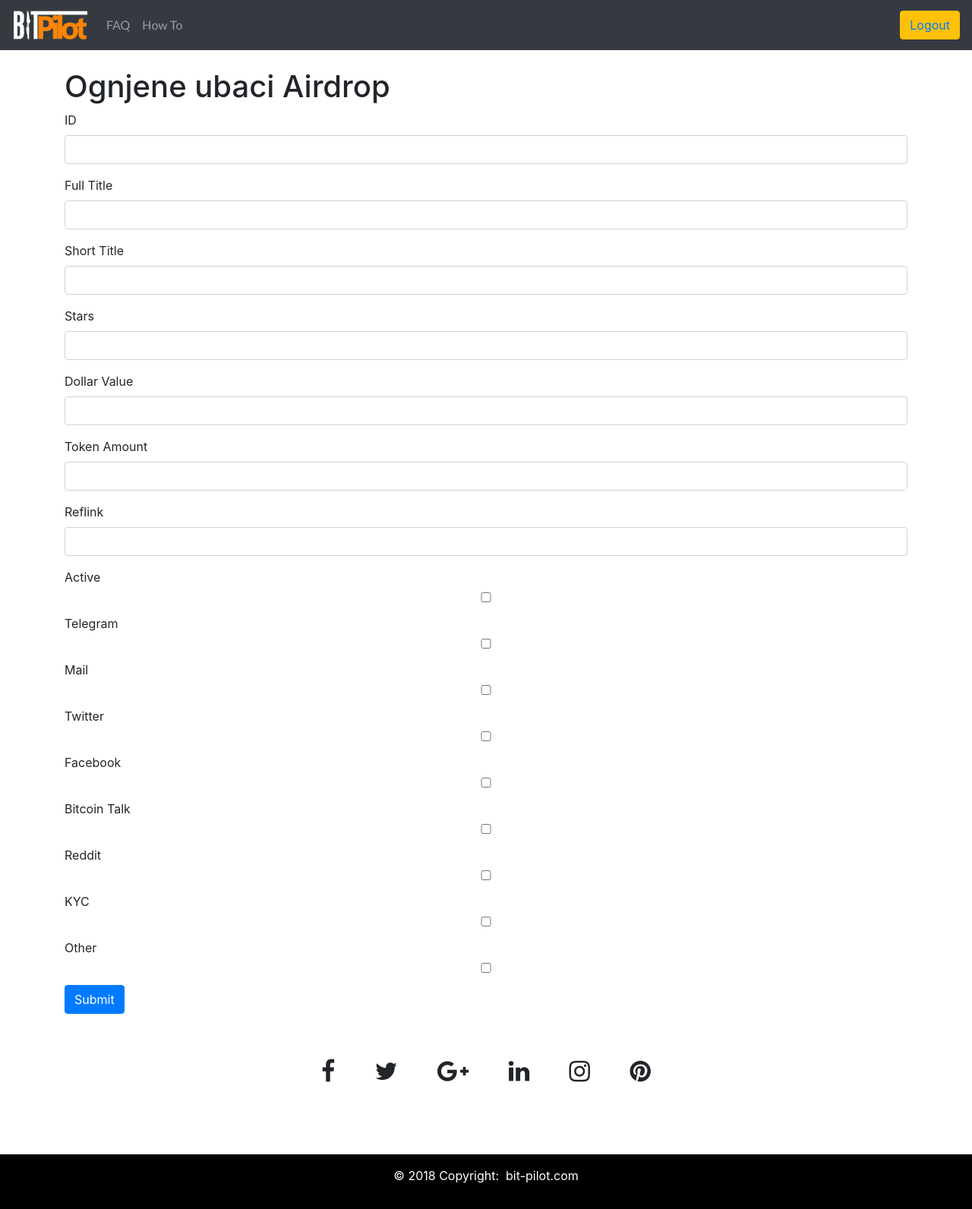
After one commit to doctormilos/Bit-Pilot, a Flask app: page /add_airdrop in a window 1280 px wide. The commit adds this page. Shown: the whole page at 76% size. Run offline with Flask 2, Linux system fonts and the light colour scheme; a user stored in the database is signed in; tables that the repository leaves empty hold one stand-in row (values such as "Sample post"); some libraries are stand-ins or nearby versions.

Commit message:
Dashboard
Add, edit and delete airdrops

```diff
--- a/app.py
+++ b/app.py
@@ -1,9 +1,16 @@
-from flask import Flask, render_template
+from flask import Flask, render_template, request, flash, redirect, url_for, g
+from flask_login import LoginManager, login_user , logout_user , current_user , login_required
+from datetime import datetime
 from flask_sqlalchemy import SQLAlchemy
+from wtforms import Form, StringField, TextAreaField, PasswordField, BooleanField, validators
+
 
 app = Flask(__name__)
-app.config['SQLALCHEMY_DATABASE_URI'] = 'mysql+pymysql://root:KiselaWater2345@localhost/airdropdb'
+app.config['SQLALCHEMY_DATABASE_URI'] = 'mysql+pymysql://root:1234startrek@localhost/airdropdb'
 db = SQLAlchemy(app)
+login_manager = LoginManager()
+login_manager.init_app(app)
+login_manager.login_view = 'login'
 
 class Dropovi(db.Model):
 	__tablename__ = 'dropovi1'
@@ -24,8 +31,6 @@ class Dropovi(db.Model):
 	kyc = db.Column('kyc', db.Boolean)
 	other = db.Column('other', db.Boolean)
 
-
-
 	def __init__(self, id, fulltitle, shorttitle, stars, dollarvalue, tokenammount, reflink, active,
 				telegram, mail, twitter, facebook, bitcointalk, reddit, kyc, other):
 		self.id = id
@@ -45,16 +50,193 @@ class Dropovi(db.Model):
 		self.kyc = kyc
 		self.other = other
 
+class User(db.Model):
+	__tablename__ = "users"
+	id = db.Column('user_id',db.Integer , primary_key=True)
+	username = db.Column('username', db.String(20), unique=True , index=True)
+	password = db.Column('password' , db.String(10))
+	email = db.Column('email',db.String(50),unique=True , index=True)
+	registered_on = db.Column('registered_on' , db.DateTime)
+
+	def __init__(self , username ,password , email):
+		self.username = username
+		self.password = password
+		self.email = email
+		self.registered_on = datetime.utcnow()
+
+	def is_authenticated(self):
+		 return True
+
+	def is_active(self):
+		return True
+
+	def is_anonymous(self):
+		return False
+
+	def get_id(self):
+		return self.id
+
+	def __repr__(self):
+		return '<User %r>' % (self.username)
+
 #All Airdrops
 @app.route('/')
 def svidropovi():
 	svidropovi = Dropovi.query.filter_by(active=True)
 	return render_template('index.html', svidropovi=svidropovi)
 
+#FAQ Page
 @app.route('/faq')
 def faq():
 	return render_template('faq.html')
 
+#Admin dashboard
+@app.route('/dashboard')
+@login_required
+def dashboard():
+	svidropovi = Dropovi.query.filter_by(active=True)
+	return render_template('dashboard.html', svidropovi=svidropovi)
+
+#User Reguster
+@app.route('/register' , methods=['GET','POST'])
+@login_required
+def register():
+	if request.method == 'GET':
+		return render_template('register.html')
+	user = User(request.form['username'] , request.form['password'],request.form['email'])
+	db.session.add(user)
+	db.session.commit()
+	flash('User successfully registered')
+	return redirect(url_for('login'))
+
+#User Login
+@app.route('/login',methods=['GET','POST'])
+@app.route('/login',methods=['GET','POST'])
+def login():
+	if request.method == 'GET':
+		return render_template('login.html')
+	username = request.form['username']
+	password = request.form['password']
+	registered_user = User.query.filter_by(username=username,password=password).first()
+	if registered_user is None:
+		flash('Username or Password is invalid' , 'error')
+		return redirect(url_for('login'))
+	login_user(registered_user)
+	flash('Logged in successfully', 'success')
+	return redirect(request.args.get('next') or url_for('dashboard'))
+
+#Login manager stuffs
+@login_manager.user_loader
+def load_user(id):
+	return User.query.get(int(id))
+#More login stuffs
+@app.before_request
+def before_request():
+	g.user = current_user
+
+@app.route('/logout')
+def logout():
+	logout_user()
+	return redirect(url_for('svidropovi'))
+	flash ('Logged out successfully', 'success')
+
+#Form stuffs
+class AirdropForm(Form):
+	id = StringField('ID')
+	fulltitle = StringField('Full Title', [validators.Length(min=1, max=200)])
+	shorttitle = StringField('Short Title')
+	stars = StringField('Stars')
+	dollarvalue = StringField('Dollar Value')
+	tokenammount = StringField('Token Amount')
+	reflink = StringField('Reflink')
+	active = BooleanField('Active')
+	telegram = BooleanField('Telegram')
+	mail = BooleanField('Mail')
+	twitter = BooleanField('Twitter')
+	facebook = BooleanField('Facebook')
+	bitcointalk = BooleanField('Bitcoin Talk')
+	reddit = BooleanField('Reddit')
+	kyc = BooleanField('KYC')
+	other = BooleanField('Other')
+
+#Add airdrop
+@app.route('/add_airdrop', methods=['GET', 'POST'])
+@login_required
+def add_airdrop():
+	form = AirdropForm(request.form)
+	if request.method == 'POST' and form.validate():
+		#Mislim da je ovo ispod nepotrebno
+		id = form.id.data
+		fulltitle = form.fulltitle.data
+		shorttitle = form.shorttitle.data
+		stars = form.stars.data
+		dollarvalue = form.dollarvalue.data
+		tokenammount = form.tokenammount.data
+		reflink = form.reflink.data
+		active = form.active.data
+		telegram = form.telegram.data
+		mail = form.mail.data
+		twitter = form.twitter.data
+		facebook = form.facebook.data
+		bitcointalk = form.bitcointalk.data
+		reddit = form.reddit.data
+		kyc = form.kyc.data
+		other = form.other.data
+
+		# Assign form values to var
+		novi1 = Dropovi(id, form.fulltitle.data, form.shorttitle.data, form.stars.data, form.dollarvalue.data, form.tokenammount.data, form.reflink.data, form.active.data, form.telegram.data, form.mail.data, form.twitter.data, form.facebook.data, form.bitcointalk.data, form.reddit.data, form.kyc.data, form.other.data)
+		db.session.add(novi1)
+		db.session.commit()
+
+		flash('Article Created', 'success')
+
+		return redirect(url_for('dashboard'))
+
+	return render_template('add_airdrop.html', form=form)
+
+@app.route('/edit_airdrop/<string:id>', methods=['POST','GET'])
+@login_required
+def edit_airdrop(id):
+	form= AirdropForm(request.form)
+	if request.method == 'POST' and form.validate():
+
+		update_this = Dropovi.query.filter_by(id=id).first()
+		update_this.id = form.id.data
+		update_this.fulltitle = form.fulltitle.data
+		update_this.shorttitle = form.shorttitle.data
+		update_this.stars = form.stars.data
+		update_this.dollarvalue = form.dollarvalue.data
+		update_this.tokenammount = form.tokenammount.data
+		update_this.reflink = form.reflink.data
+		update_this.active = form.active.data
+		update_this.telegram = form.telegram.data
+		update_this.mail = form.mail.data
+		update_this.twitter = form.twitter.data
+		update_this.facebook = form.facebook.data
+		update_this.bitcointalk = form.bitcointalk.data
+		update_this.reddit = form.reddit.data
+		update_this.kyc = form.kyc.data
+		update_this.other = form.other.data
+
+
+		db.session.commit()
+
+		flash('Article Edited', 'success')
+
+		return redirect(url_for('dashboard'))
+
+	return render_template('edit_airdrop.html', form=form)
+
+#Delete Airdop
+@app.route('/delete_airdrop/<string:id>', methods=['POST'])
+@login_required
+def delete_airdrop(id):
+	delete_this = Dropovi.query.filter_by(id=id).first()
+	db.session.delete(delete_this)
+	db.session.commit()
+	flash('Airdrop Deleted', 'success')
+	return redirect(url_for('dashboard'))
+
 if __name__ == '__main__':
 	app.secret_key='secret123'
 	app.run(host='0.0.0.0', debug=True)
--- /dev/null
+++ b/templates/add_airdrop.html
@@ -0,0 +1,57 @@
+{% extends 'layout.html' %}
+
+{% block body %}
+  <h1>Ognjene ubaci Airdrop</h1>
+  {% from "includes/_formhelpers.html" import render_field %}
+  <form method="POST" action="">
+    <div class="form-group">
+      {{ render_field(form.id, class_="form-control") }}
+    </div>
+    <div class="form-group">
+      {{ render_field(form.fulltitle, class_="form-control") }}
+    </div>
+    <div class="form-group">
+      {{ render_field(form.shorttitle, class_="form-control") }}
+    </div>
+    <div class="form-group">
+      {{ render_field(form.stars, class_="form-control") }}
+    </div>
+    <div class="form-group">
+      {{ render_field(form.dollarvalue, class_="form-control") }}
+    </div>
+    <div class="form-group">
+      {{ render_field(form.tokenammount, class_="form-control") }}
+    </div>
+    <div class="form-group">
+      {{ render_field(form.reflink, class_="form-control") }}
+    </div>
+    <div class="form-group">
+      {{ render_field(form.active, class_="form-control") }}
+    </div>
+    <div class="form-group">
+      {{ render_field(form.telegram, class_="form-control") }}
+    </div>
+    <div class="form-group">
+      {{ render_field(form.mail, class_="form-control") }}
+    </div>
+    <div class="form-group">
+      {{ render_field(form.twitter, class_="form-control") }}
+    </div>
+    <div class="form-group">
+      {{ render_field(form.facebook, class_="form-control") }}
+    </div>
+    <div class="form-group">
+      {{ render_field(form.bitcointalk, class_="form-control") }}
+    </div>
+    <div class="form-group">
+      {{ render_field(form.reddit, class_="form-control") }}
+    </div>
+    <div class="form-group">
+      {{ render_field(form.kyc, class_="form-control") }}
+    </div>
+    <div class="form-group">
+      {{ render_field(form.other, class_="form-control") }}
+    </div>
+    <p><input class="btn btn-primary" type="submit" value="Submit">
+  </form>
+{% endblock %}
--- a/templates/includes/_navbar.html
+++ b/templates/includes/_navbar.html
@@ -13,6 +13,9 @@
           </li>
         </ul>
         <ul class="nav navbar-nav navbar-right">
+          {% if g.user.is_authenticated %}
+                <li><button class="btn btn-warning"><a href="{{ url_for('logout') }}">Logout</a></button></li>
+          {% endif %}
         </ul>
       </div>
     </nav>
```
Also changed, not shown: templates/dashboard.html (added, +30 -0 lines), templates/edit_airdrop.html (added, +57 -0 lines), templates/login.html (added, +25 -0 lines), templates/register.html (added, +35 -0 lines), 3 other files.
